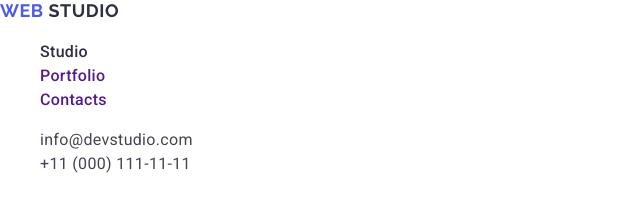
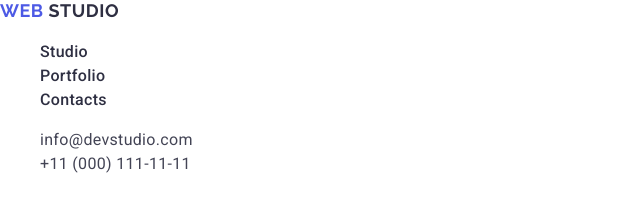
Before and after one commit to Chestnut1710/goit-markup-hw-02, a plain HTML site: page index.html in a window 1280 px wide. Shown: the top 219 px of the page, 0-640 px from the left. Drawn offline with nearby package versions, Linux system fonts and the light colour scheme.

Commit message:
third edition

```diff
--- a/index.html
+++ b/index.html
@@ -30,10 +30,10 @@
             <a class="menu-item-link" href="./index.html">Studio</a>
           </li>
           <li class="menu-item">
-            <a href="">Portfolio</a>
+            <a class="menu-item-link" href="">Portfolio</a>
           </li>
           <li class="menu-item">
-            <a href="">Contacts</a>
+            <a class="menu-item-link" href="">Contacts</a>
           </li>
         </ul>
       </nav>
```
